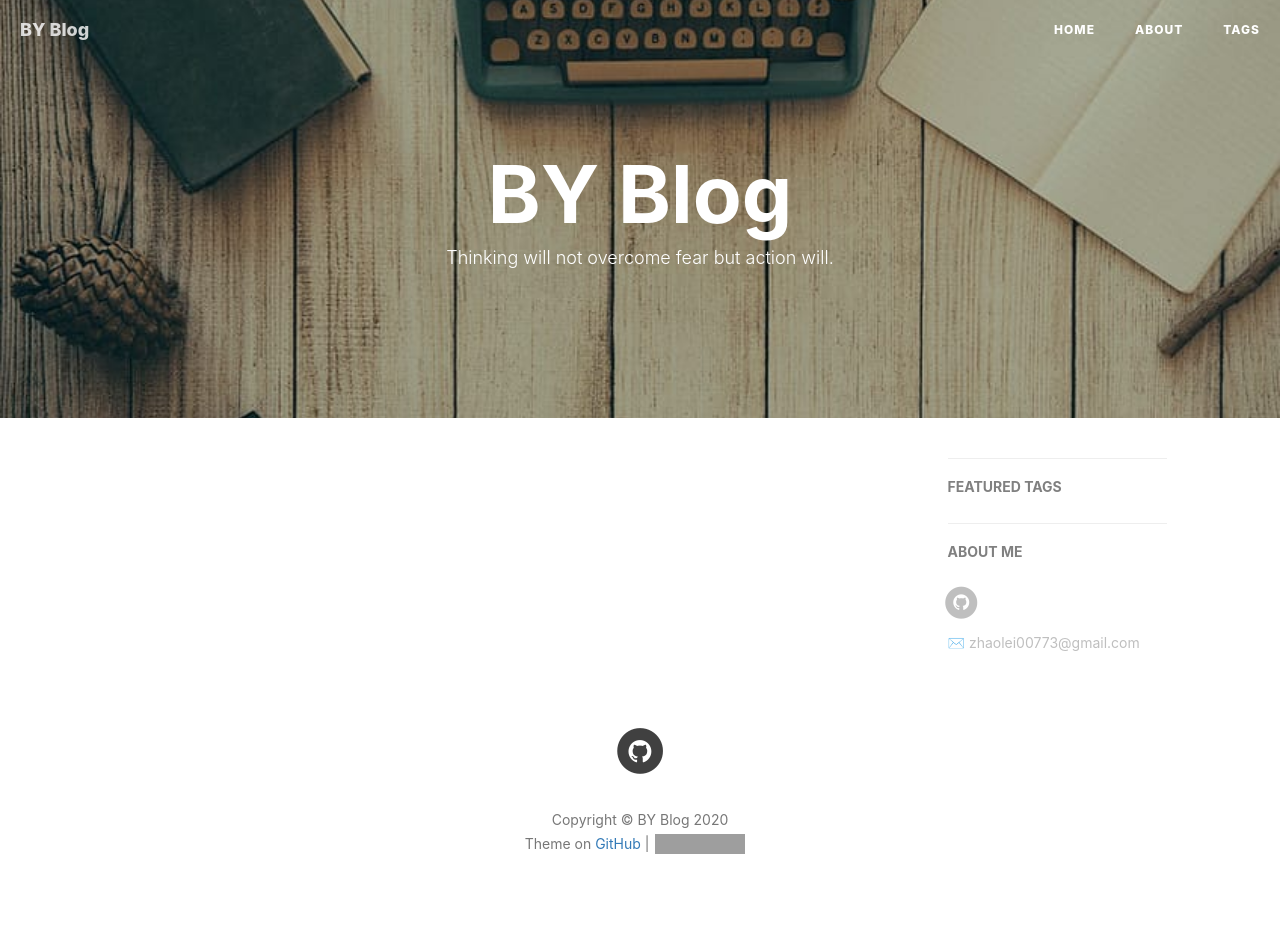
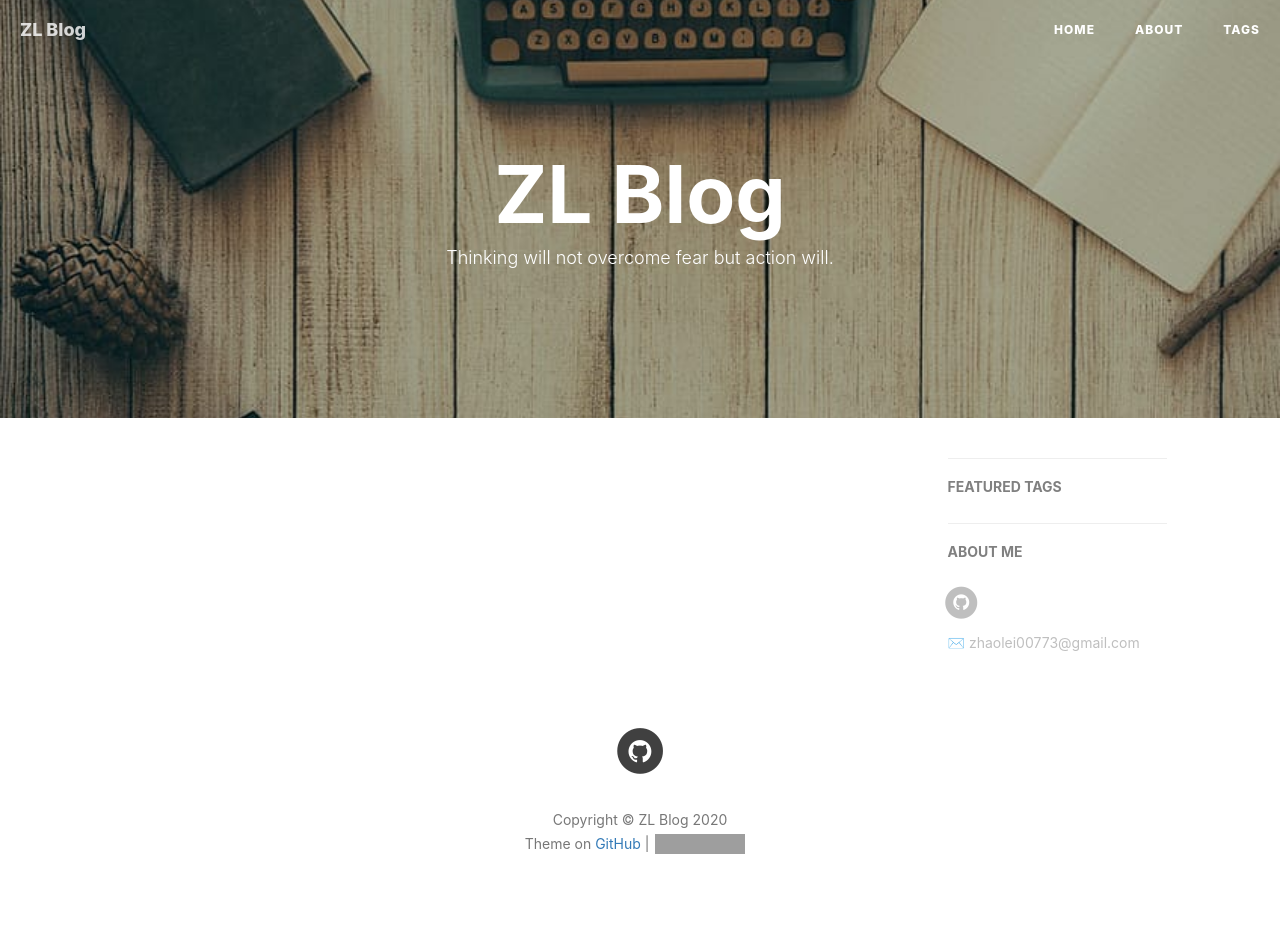
Before and after one commit to zhaolei00773/zhaolei00773.github.io, a Jekyll site: the page built from index.html, in a window 1280 px wide. Built offline with Jekyll 4.4.1, drawn with Linux system fonts in a browser that asks for light colours; nearby versions of some CDN libraries; the list of posts is cut into pages by our own code; comment, search, counter and statistics services are not loaded; grey boxes are pictures that could not be loaded.

```diff
--- a/_config.yml
+++ b/_config.yml
@@ -1,5 +1,5 @@
 # Site settings
-title: BY Blog
+title: ZL Blog
 SEOTitle: 赵磊的博客 | ZL Blog
 header-img: img/post-bg-desk.jpg
 email: zhaolei00773@gmail.com
```
